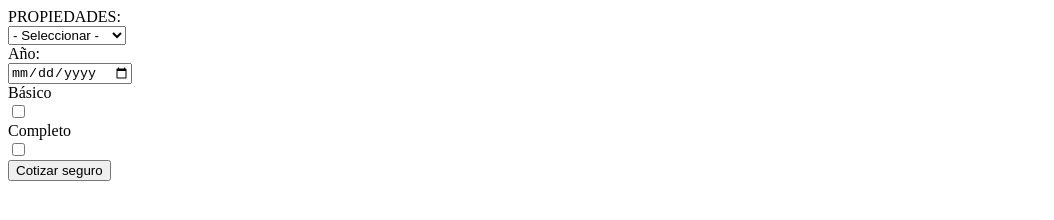
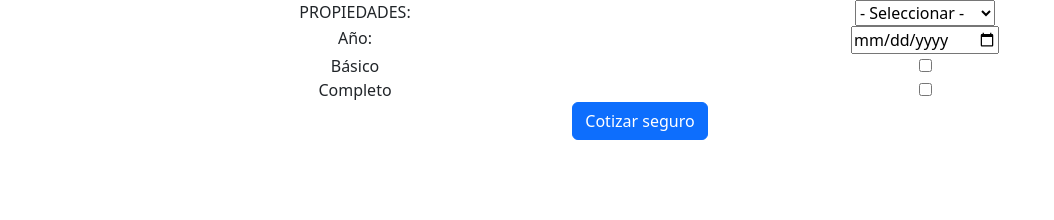
Before and after one commit to EricRiveros/actividadesBootcamp, a plain HTML site: page index.html in a window 1280 px wide. Shown: the whole page, without its empty margins (0-1054 px from the left). Drawn offline with nearby package versions, Linux system fonts and the light colour scheme.

Commit message:
CHG: Se agrega link de bootstrap

```diff
--- a/index.html
+++ b/index.html
@@ -4,15 +4,16 @@
     <meta charset="UTF-8">
     <meta name="viewport" content="width=device-width, initial-scale=1.0">
     <title>Seguros</title>
+    <link href="https://cdn.jsdelivr.net/npm/bootstrap@5.3.3/dist/css/bootstrap.min.css" rel="stylesheet" integrity="sha384-QWTKZyjpPEjISv5WaRU9OFeRpok6YctnYmDr5pNlyT2bRjXh0JMhjY6hW+ALEwIH" crossorigin="anonymous">
 </head>
 <body>
     <section>
-        <div class="container-fluid">
-            <div class="row">
-                <div class="col-4">
+        <div class="container text-center">
+            <div class="row justify-content-center">
+                <div class="col">
                     <label for=""> PROPIEDADES: </label>
                 </div>
-                <div class="col-8">
+                <div class="col">
                     <select name="" id="">
                         <option value="">- Seleccionar -</option>
                         <option value="CASA">Casa</option>
@@ -23,38 +24,41 @@
                     </select>
                 </div>
             </div>
-            <div class="row">
-                <div class="col-4">
+            <div class="row justify-content-center">
+                <div class="col">
                     <label for=""> Año: </label>
                 </div>
-                <div class="col-8">
+                <div class="col">
                     <input type="date" name="" id="">
                 </div>
             </div>
-            <div class="row">
-                <div class="col-4">
+            <div class="row justify-content-center">
+                <div class="col">
                     <label>
                         Básico
                     </label>
                 </div>
-                <div class="col-8">
+                <div class="col">
                     <input type="checkbox" id="cbox1" value="BASICO" />
                 </div>
             </div>
-            <div class="row">
-                <div class="col-4">
+            <div class="row justify-content-center">
+                <div class="col">
                     <label>
                         Completo
                     </label>
                 </div>
-                <div class="col-8">
+                <div class="col">
                     <input type="checkbox" id="cbox2" value="COMPLETO" />
                 </div>
             </div>
-            <div class="row">
-                <button type="button">Cotizar seguro</button>
+            <div class="row justify-content-center">
+                <div class="col-6">
+                    <button class="btn btn-primary" type="button">Cotizar seguro</button>
+                </div>
             </div>
         </div>
     </section>
+    <script src="https://cdn.jsdelivr.net/npm/bootstrap@5.3.3/dist/js/bootstrap.bundle.min.js" integrity="sha384-YvpcrYf0tY3lHB60NNkmXc5s9fDVZLESaAA55NDzOxhy9GkcIdslK1eN7N6jIeHz" crossorigin="anonymous"></script>
 </body>
 </html>
```
